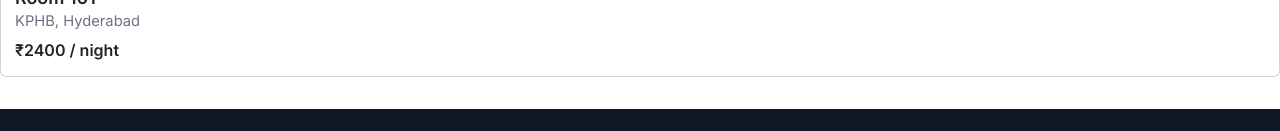
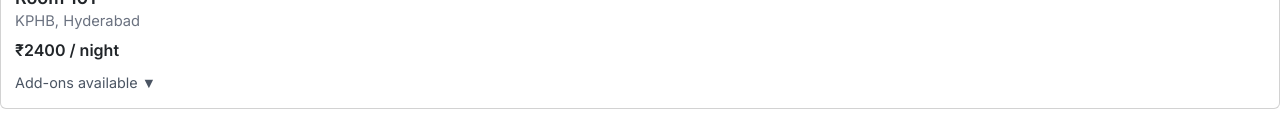
Before and after one commit to sreekaratla81/atlas-guest-portal, a React (Vite) app: page /listings/101 in a window 1280 px wide. Shown: the part 804-935 px from the top of the page. Built offline with nearby package versions, Linux system fonts and the light colour scheme; no server answers.

Commit message:
feat: add collapsible add-ons teaser

```diff
--- a/src/pages/ListingDetails.jsx
+++ b/src/pages/ListingDetails.jsx
@@ -9,6 +9,7 @@ export default function ListingDetails() {
   const { id } = useParams();
   const listing = getListingById(id);
   const [openEnquiry, setOpenEnquiry] = useState(false);
+  const [addonsOpen, setAddonsOpen] = useState(false);
 
   if (!listing) return <p>Listing not found.</p>;
 
@@ -28,6 +29,22 @@ export default function ListingDetails() {
         <h3 className="lc-title">{listing.title}</h3>
         <div className="lc-sub">{listing.location}</div>
         <div className="lc-price">₹{listing.pricePerNight} / night</div>
+        <div className="lc-addons">
+          <button
+            type="button"
+            className="lc-addons-toggle"
+            onClick={() => setAddonsOpen(!addonsOpen)}
+            aria-expanded={addonsOpen}
+          >
+            Add-ons available {addonsOpen ? '▲' : '▼'}
+          </button>
+          {addonsOpen && (
+            <ul className="lc-addons-list">
+              <li>Airport transfer</li>
+              <li>Local tour packages</li>
+            </ul>
+          )}
+        </div>
       </div>
       {openEnquiry && (
         <EnquiryModal
--- a/src/style.css
+++ b/src/style.css
@@ -46,6 +46,9 @@ body {
 .lc-title a { color:inherit; text-decoration:none; }
 .lc-sub { color:#6b7280; font-size:.92rem; }
 .lc-price { margin-top:6px; font-weight:600; }
+.lc-addons { margin-top:8px; }
+.lc-addons-toggle { background:none; border:none; padding:0; font-size:.9rem; color:#4b5563; cursor:pointer; }
+.lc-addons-list { margin-top:4px; margin-left:16px; font-size:.9rem; color:#4b5563; }
 
 /* Controls row: date chip, guests, pill, actions */
 .lc-controls { display:grid; grid-template-columns:auto auto 1fr auto; gap:8px; align-items:center; margin-top:10px; }
```
